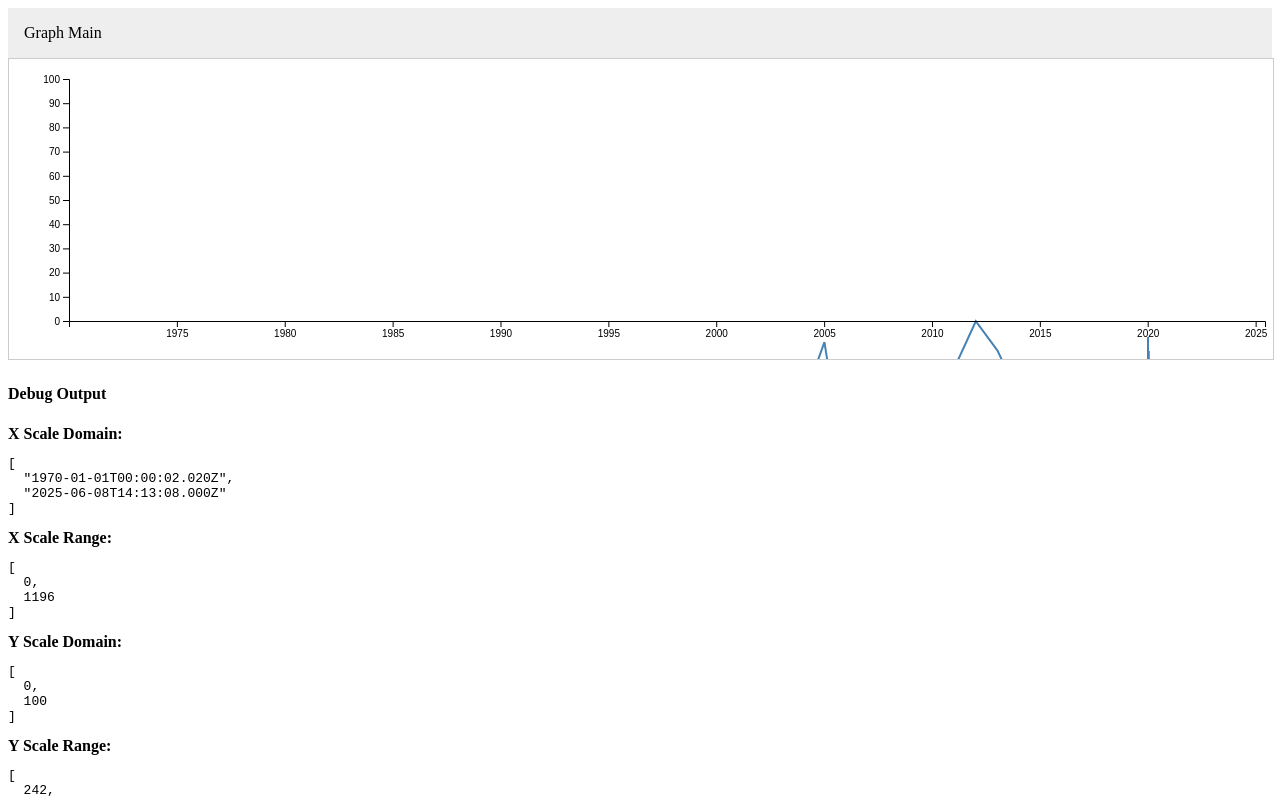
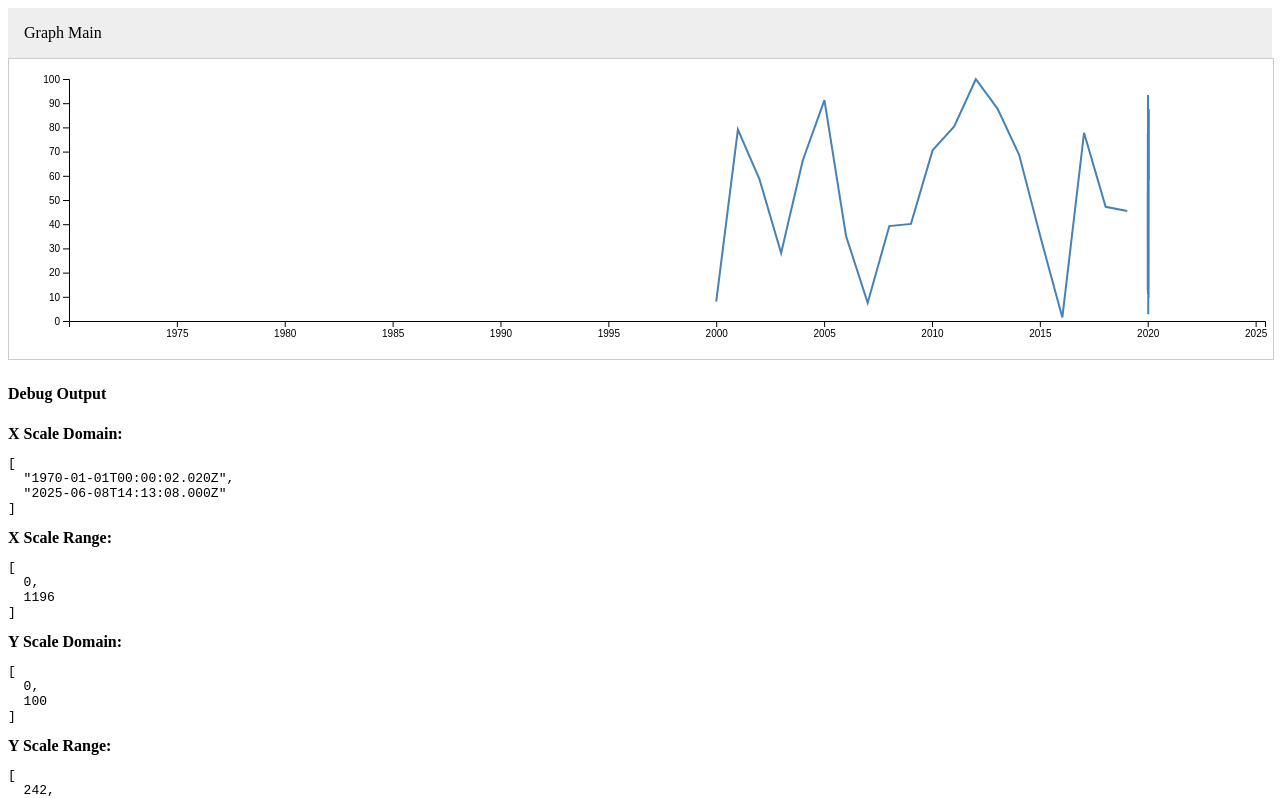
Before and after one commit to tabeatheunicorn/OmnAIView, an Angular app in the folder angular-frontend/: page /graph/graph/main in a window 1280 px wide. Shown: the top 798 px of the page. Built offline with nearby package versions, Linux system fonts and the light colour scheme.

Commit message:
fix path positioning
The line function is valid outside of the axis transformation.
Only the margin transformation needs to be applied

```diff
--- a/angular-frontend/src/app/graph/graph.component.html
+++ b/angular-frontend/src/app/graph/graph.component.html
@@ -2,11 +2,12 @@
     <g [attr.transform]="marginTransform()">
 
         <g #xAxis [attr.transform]="xAxisTransformString()">
-            @for (path of dataservice.paths(); track $index) {
-            <path [attr.d]="path.d" fill="none" stroke="steelblue" stroke-width="2" />
-            }
+
         </g>
         <g #yAxis [attr.transform]="yAxisTransformString()"></g>
+        @for (path of dataservice.paths(); track $index) {
+        <path [attr.d]="path.d" fill="none" stroke="steelblue" stroke-width="2" />
+        }
 
 
     </g>
```
